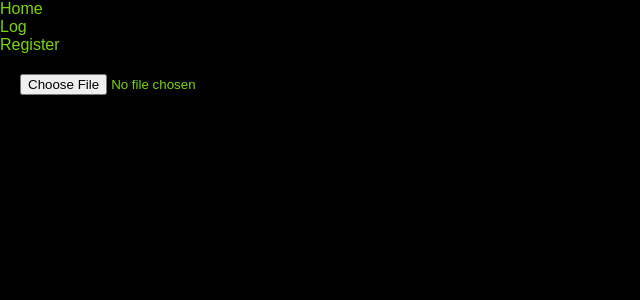
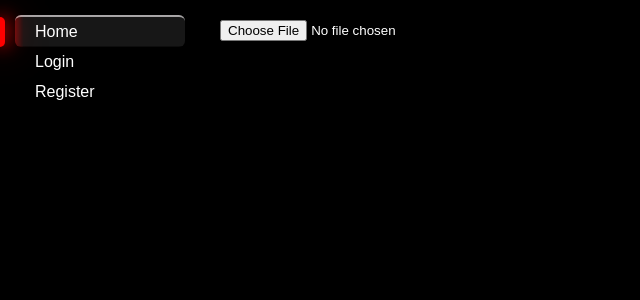
Before and after one commit to wwoozzii/webMusicPlayer, a React (Vite) app: page / in a window 1280 px wide. Shown: the top 300 px of the page, without its empty margins (0-640 px from the left). Built offline with nearby package versions, Linux system fonts and the light colour scheme; a web font is replaced by a local one.

Commit message:
feat(SideBar): add sidebar for navigation

```diff
--- a/src/App.tsx
+++ b/src/App.tsx
@@ -17,17 +17,31 @@ const HomePage: React.FC = () => (
 export const App = () => {
   return (
     <BrowserRouter>
-      <div style={{ paddingBottom: "100px" }}>
+      <div
+        style={{
+          display: "flex",
+          flexDirection: "column",
+          minHeight: "100vh",
+          backgroundColor: "#000" /* или ваш цвет фона */,
+          color: "#fff",
+        }}
+      >
+        {/* Средняя часть: Меню + Контент страниц */}
+        <div style={{ display: "flex", flex: 1 }}>
           <SideBar />
-        <PlayerBar />
 
-        <main style={{ padding: "20px" }}>
+          {/* Контент страниц теперь будет СБОКУ от SideBar */}
+          <main style={{ flex: 1, padding: "20px" }}>
             <Routes>
               <Route path="/" element={<HomePage />} />
               <Route path="/register" element={<RegisterPage />} />
             </Routes>
           </main>
         </div>
+
+        {/* Нижний плеер (будет прижат к низу и не перекроет контент) */}
+        <PlayerBar />
+      </div>
     </BrowserRouter>
   );
 };
--- a/src/features/playlists/components/TrackList/TrackList.module.scss
+++ b/src/features/playlists/components/TrackList/TrackList.module.scss
@@ -12,7 +12,7 @@
   align-items: center;
 
   &.active {
-    background-color: #7bd506;
+    background-color: white;
     color: black;
   }
 }
--- a/src/features/sidebar/SideBar.module.scss
+++ b/src/features/sidebar/SideBar.module.scss
@@ -0,0 +1,39 @@
+.navBlock {
+  width: 200px;
+  padding: 15px;
+}
+
+.stroka {
+  position: relative;
+  padding-top: 6px;
+  padding-bottom: 6px;
+  padding-left: 20px;
+
+  &.active {
+    background-color: rgb(23, 23, 23);
+    background-image:
+      linear-gradient(to right, rgba(255, 0, 0, 0.3), transparent 5%),
+      linear-gradient(to top, rgb(0, 0, 0), transparent 3%);
+
+    border-top: 2px solid rgba(247, 245, 246, 0.653);
+    border-radius: 6px;
+
+    &::before {
+      content: "";
+      position: absolute;
+      left: -15px;
+      top: 50%;
+      transform: translateY(-50%);
+      width: 5px;
+      height: 30px;
+      background-color: red;
+      border-top-right-radius: 7px;
+      border-bottom-right-radius: 7px;
+
+      box-shadow:
+        0 0 15px red,
+        0 0 25px rgba(red, 0.9),
+        0 0 40px rgba(red, 0.8);
+    }
+  }
+}
--- a/src/features/sidebar/SideBar.tsx
+++ b/src/features/sidebar/SideBar.tsx
@@ -1,18 +1,38 @@
-import { Link } from "react-router-dom";
+import { Link, useLocation } from "react-router-dom";
+import s from "./SideBar.module.scss";
 
 export const SideBar = () => {
+  const location = useLocation();
   return (
-    <div>
+    <div className={s.navBlock}>
       <nav>
         <ul>
           <li>
-            <Link to="/">Home</Link>
+            <Link to="/">
+              <div
+                className={`${s.stroka} ${location.pathname === "/" ? s.active : ""}`}
+              >
+                Home
+              </div>
+            </Link>
           </li>
           <li>
-            <Link to="/login">Log</Link>
+            <Link to="/login">
+              <div
+                className={`${s.stroka} ${location.pathname === "/login" ? s.active : ""}`}
+              >
+                Login
+              </div>
+            </Link>
           </li>
           <li>
-            <Link to="/register">Register</Link>
+            <Link to="/register">
+              <div
+                className={`${s.stroka} ${location.pathname === "/register" ? s.active : ""}`}
+              >
+                Register
+              </div>
+            </Link>
           </li>
         </ul>
       </nav>
--- a/src/main.scss
+++ b/src/main.scss
@@ -5,7 +5,7 @@
   //   --bg-color: #121212;
   --bg-color: rgb(0, 0, 0);
 
-  --text-color: #7bd506;
+  --text-color: #e5e5e5;
 }
 
 *,
@@ -42,3 +42,13 @@ button {
   background: var(--text-color);
   color: var(--bg-color);
 }
+ul,
+ol {
+  list-style: none;
+  padding: 0;
+  margin: 0;
+}
+
+li {
+  display: inline;
+}
```
Lines whose indentation alone changed are shown as unchanged.
